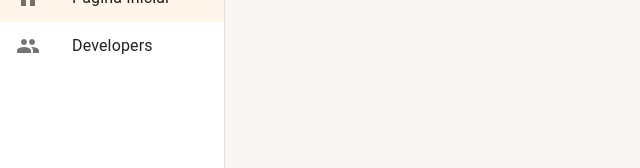
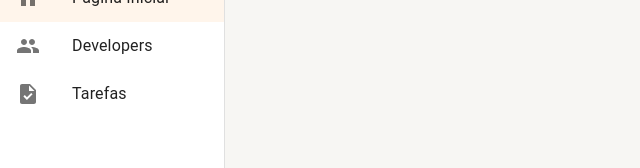
Before and after one commit to guilhermemendesdev/-task-manager-vite, a React (Vite) app: page /home in a window 1280 px wide. Shown: the part 195-363 px from the top of the page, without its empty margins (0-640 px from the left). Built offline with nearby package versions, Linux system fonts and the light colour scheme.

Commit message:
feat: inicialização de rotas para o modulo de tasks

```diff
--- a/src/routes/index.tsx
+++ b/src/routes/index.tsx
@@ -1,9 +1,11 @@
 import {Route, Routes, Navigate} from 'react-router-dom'
 import { useDrawerContext } from '../shared/contexts'
 import { useEffect } from 'react'
-import { Home, People } from '@mui/icons-material'
+import { Home, People, Task } from '@mui/icons-material'
 import { Dashboard, ListagemDeDevelopers } from '../pages'
 import { NovoDeveloper } from '../pages/developers/NovoDeveloper'
+import { ListagemDeTasks } from '../pages/tasks/ListagemDeTasks'
+import { NovaTask } from '../pages/tasks/NovaTask'
 
 export const AppRoutes = () => {
     const {setDrawerOptions} = useDrawerContext()
@@ -19,6 +21,11 @@ export const AppRoutes = () => {
                 path: 'developers',
                 icon: <People/>,
                 label: 'Developers'
+            },
+            {
+                path: 'tasks',
+                icon: <Task/>,
+                label: 'Tarefas'
             }
         ])
     }, [])
@@ -28,6 +35,9 @@ export const AppRoutes = () => {
             <Route path='/home' element={<Dashboard/>}/>
             <Route path='/developers' element={<ListagemDeDevelopers/>}/>
             <Route path='/developers/novo' element={<NovoDeveloper/>}/>
+
+            <Route path='/tasks' element={<ListagemDeTasks/>}/>
+            <Route path='/tasks/nova' element={<NovaTask/>}/>
             <Route path='*'  element={<Navigate to='/home'/>}/>
         </Routes>
     )
```
